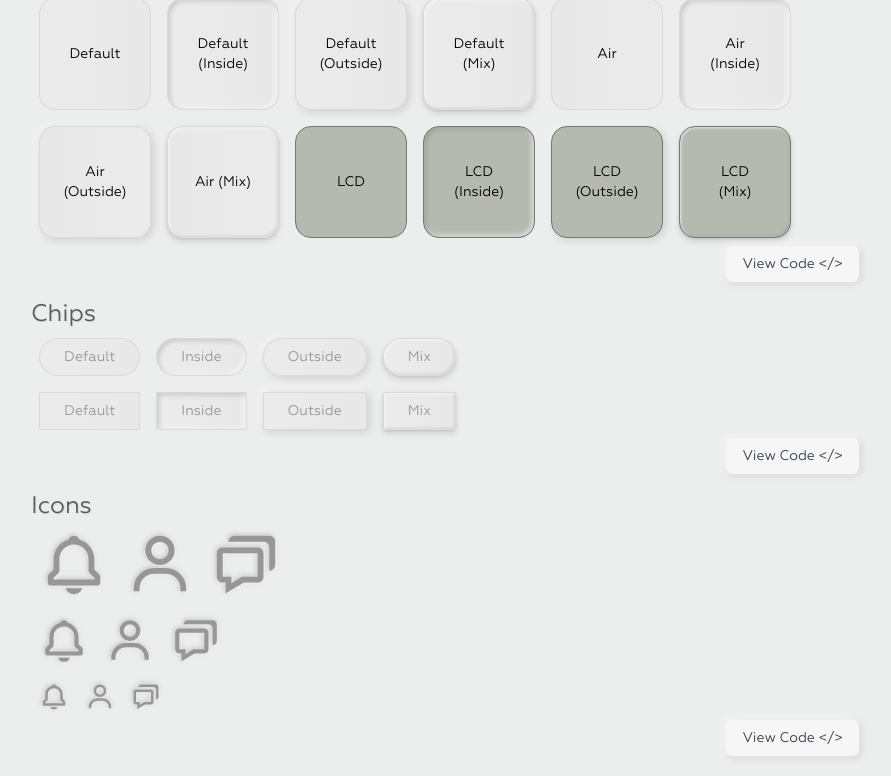
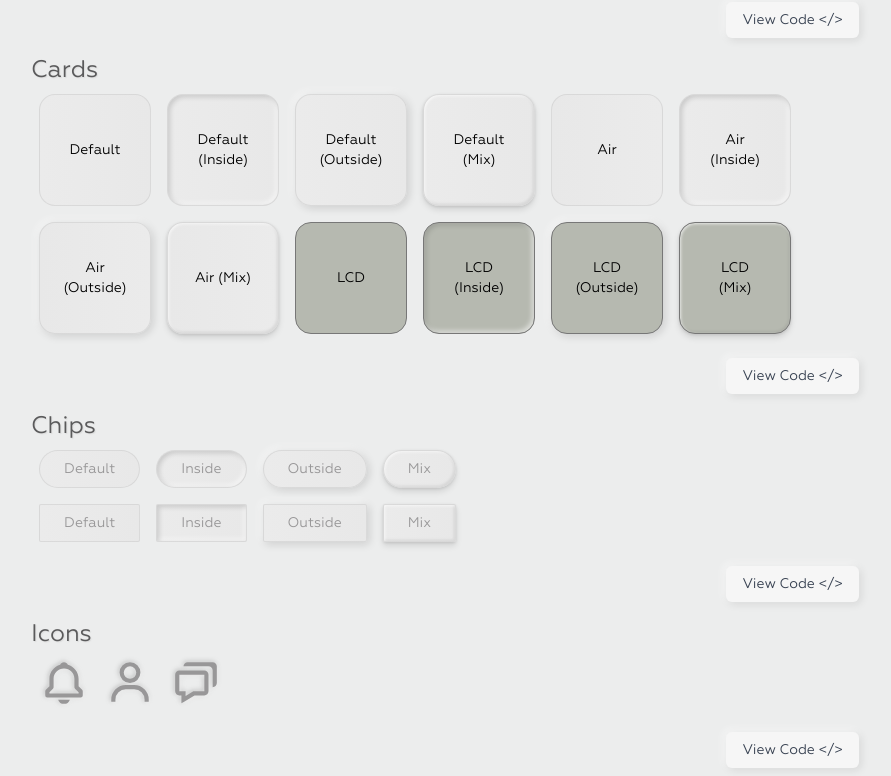
Before and after one commit to ishantchauhan710/SoftUI, a Next.js app: page / in a window 1280 px wide. Shown: the part 2712-3488 px from the top of the page, without its empty margins (349-1240 px from the left). Built offline with nearby package versions, Linux system fonts and the light colour scheme.

Commit message:
Bugs fixed

```diff
--- a/src/app/FeatureContainer.tsx
+++ b/src/app/FeatureContainer.tsx
@@ -31,7 +31,7 @@ export default function FeatureContainer({
     <div id={id} className="scroll-m-[5rem]">
       <Typography variant="h3">{title}</Typography>
       <div className="p-2"> {children}</div>
-      <div className="flex justify-end">
+      <div className="flex justify-end my-4">
         <Button onClick={toggleDrawer} label="View Code </>" size="small" />
       </div>
       <Drawer title={title} isOpen={isDrawerOpen} onClose={toggleDrawer}>
--- a/src/app/IconsDemo.tsx
+++ b/src/app/IconsDemo.tsx
@@ -7,19 +7,9 @@ export default function IconsDemo() {
     <FeatureContainer title="Icons" id="Icon">
       <div className="space-y-4">
         <div className="gap-4 font-medium flex flex-wrap text-muted">
-          <Icon icon={<BiBell />} size={70} />
-          <Icon icon={<BiUser />} size={70} />
-          <Icon icon={<BiChat />} size={70} />
-        </div>
-        <div className="gap-4 font-medium flex flex-wrap text-muted">
           <Icon icon={<BiBell />} size={50} />
           <Icon icon={<BiUser />} size={50} />
           <Icon icon={<BiChat />} size={50} />
-        </div>
-        <div className="gap-4 font-medium flex flex-wrap text-muted">
-          <Icon icon={<BiBell />} size={30} />
-          <Icon icon={<BiUser />} size={30} />
-          <Icon icon={<BiChat />} size={30} />
         </div>
       </div>
     </FeatureContainer>
--- a/src/app/layout.tsx
+++ b/src/app/layout.tsx
@@ -3,8 +3,8 @@ import "./globals.css";
 import { appFont } from "@/lib/fonts";
 
 export const metadata: Metadata = {
-  title: "Create Next App",
-  description: "Generated by create next app",
+  title: "SoftUI",
+  description: "Neumorphism and Glassmorphism components for react and nextjs",
 };
 
 export default function RootLayout({
```
